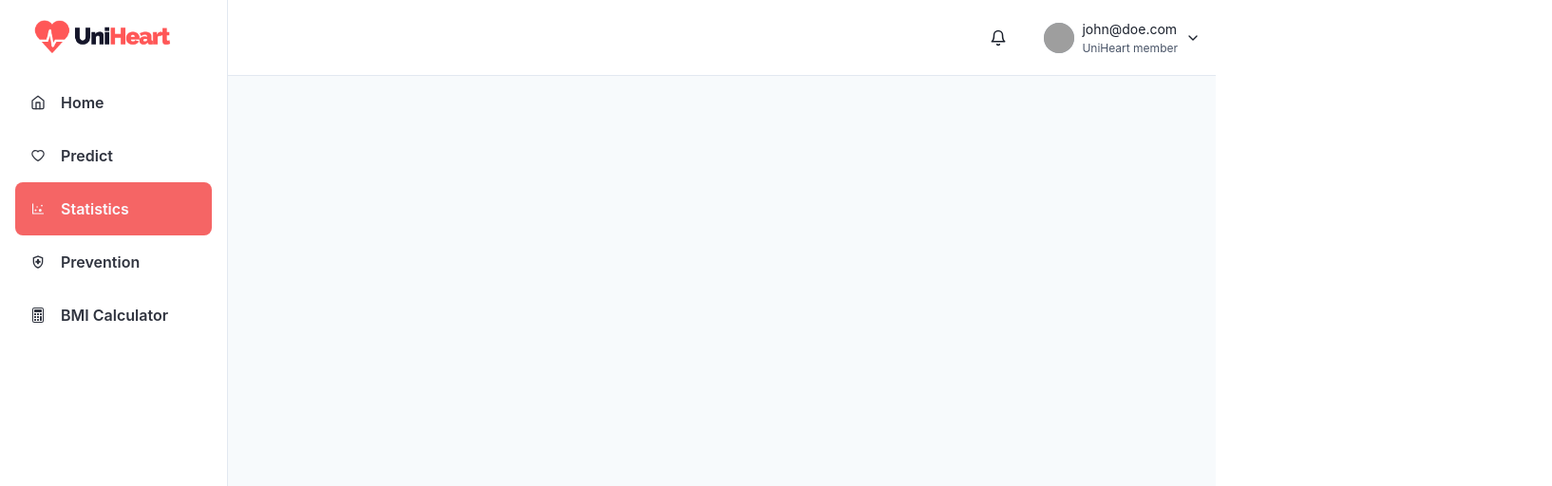
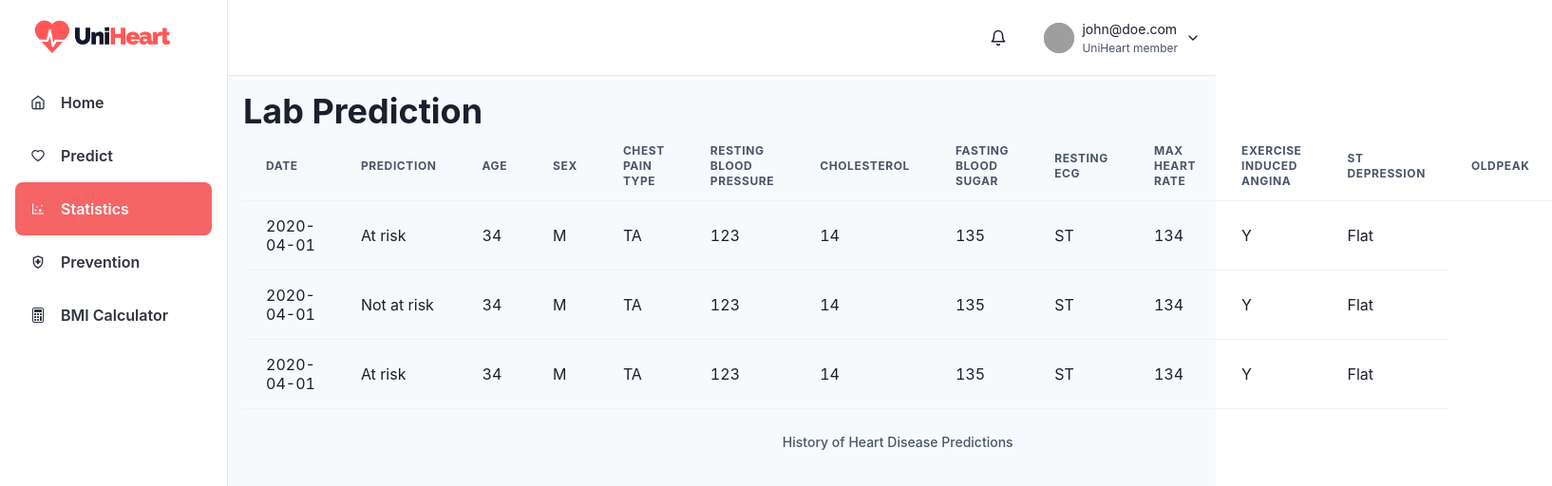
Before and after one commit to ganning127/UniHeart, a Next.js app: page /statistics in a window 1280 px wide. Shown: the top 512 px of the page at 95% size, 1634 px wide, since content can reach past the window. Built offline with nearby package versions, Linux system fonts and the light colour scheme; sample sign-in values are in the browser's storage; grey boxes are pictures that could not be loaded.

Commit message:
i dont know if this will work

```diff
--- a/components/stats/TableComponent.jsx
+++ b/components/stats/TableComponent.jsx
@@ -12,9 +12,59 @@ import {
 } from '@chakra-ui/react';
 
 export const TableComponent = ({ data }) => {
-    console.log(data)
+    console.log(data);
+    let dataArr = Array.from(data);
+
     return (
         <>
+            <Heading>Lab Prediction</Heading>
+            <Table variant='simple'>
+                <TableCaption>History of Heart Disease Predictions</TableCaption>
+                <Thead>
+                    <Tr>
+                        <Th>Date</Th>
+                        <Th>Prediction</Th>
+                        <Th isNumeric>Age</Th>
+                        <Th>Sex</Th>
+                        <Th>Chest Pain Type</Th>
+                        <Th>Resting Blood Pressure</Th>
+                        <Th>Cholesterol</Th>
+                        <Th>Fasting Blood Sugar</Th>
+                        <Th>Resting ECG</Th>
+                        <Th>Max Heart Rate</Th>
+                        <Th>Exercise Induced Angina</Th>
+                        <Th>ST Depression</Th>
+                        <Th>Oldpeak</Th>
+                    </Tr>
+                </Thead>
+                <Tbody>
+                    {dataArr.map((d, index) => {
+                        if (d.type !== 'lab') return;
+                        return (
+                            <Tr key={d.index}>
+                                <Td>{d.date}</Td>
+                                <Td>{d.prediction}</Td>
+                                <Td>{d.enteredData.Age}</Td>
+                                <Td>{d.enteredData.Sex}</Td>
+                                <Td>{d.enteredData.ChestPainType}</Td>
+                                <Td>{d.enteredData.RestingBP}</Td>
+                                <Td>{d.enteredData.Cholesterol}</Td>
+                                <Td>{d.enteredData.FastingBS}</Td>
+                                <Td>{d.enteredData.RestingECG}</Td>
+                                <Td>{d.enteredData.MaxHR}</Td>
+                                <Td>{d.enteredData.ExerciseAngina}</Td>
+                                <Td>{d.enteredData["ST Slope"]}</Td>
+
+                            </Tr>
+                        )
+                    })}
+                </Tbody>
+
+
+
+
+            </Table>
+
         </>
     )
 }
--- a/data/sampleStats.json
+++ b/data/sampleStats.json
@@ -1,6 +1,6 @@
 [
     {
-        "name": "Lab 1",
+        "name": "Ganning Xu",
         "date": "2020-04-01",
         "type": "lab",
         "enteredData": {
@@ -15,10 +15,11 @@
             "ExerciseAngina": "Y",
             "Oldpeak": 12,
             "ST Slope": "Flat"
-        }
+        },
+        "prediction": "At risk"
     },
     {
-        "name": "Lab 1",
+        "name": "Ganning Xu",
         "date": "2020-04-01",
         "type": "lab",
         "enteredData": {
@@ -33,10 +34,11 @@
             "ExerciseAngina": "Y",
             "Oldpeak": 12,
             "ST Slope": "Flat"
-        }
+        },
+        "prediction": "Not at risk"
     },
     {
-        "name": "Lab 1",
+        "name": "Ganning Xu",
         "date": "2020-04-01",
         "type": "lab",
         "enteredData": {
@@ -51,6 +53,7 @@
             "ExerciseAngina": "Y",
             "Oldpeak": 12,
             "ST Slope": "Flat"
-        }
+        },
+        "prediction": "At risk"
     }
 ]
```
